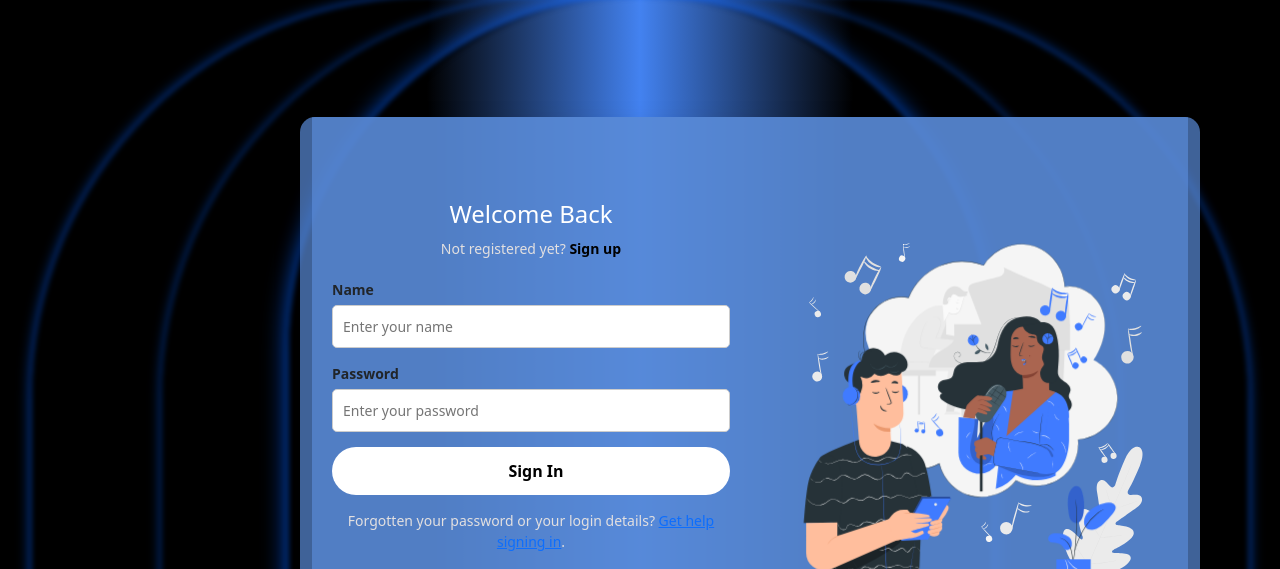
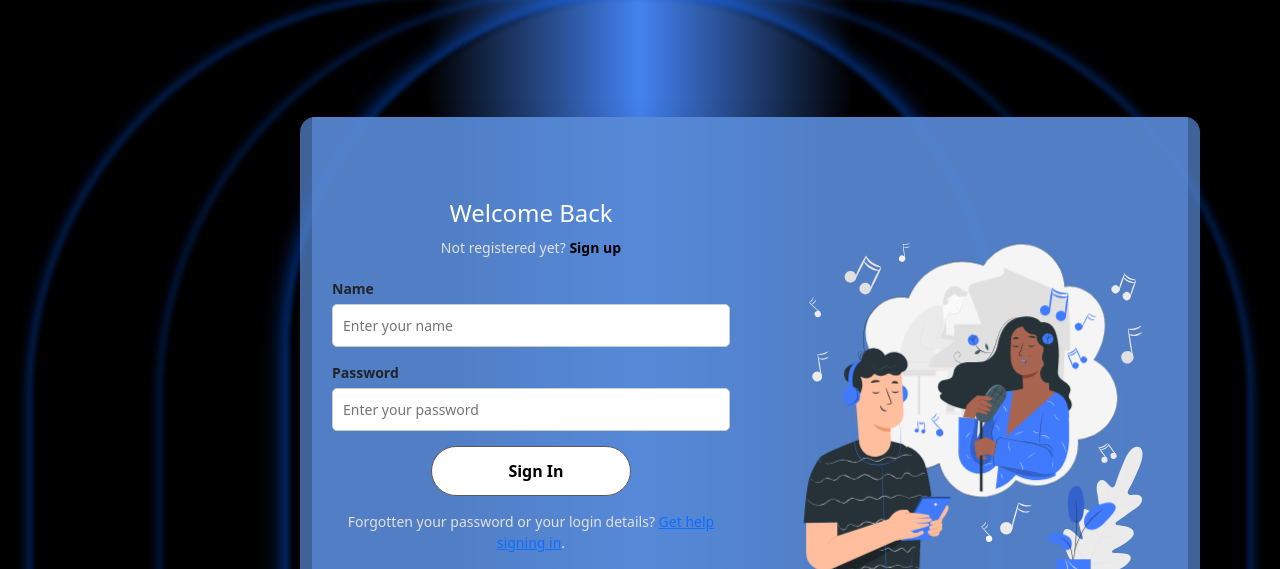
Before and after one commit to BMAsekunowo/Quiverr, a plain HTML site: page public/getstarted.html in a window 1280 px wide. Shown: the part 83-652 px from the top of the page. Drawn offline with nearby package versions, Linux system fonts and the light colour scheme.

Commit message:
new commit --indexpage

```diff
--- a/public/css/signup.css
+++ b/public/css/signup.css
@@ -298,17 +298,18 @@
 }
 
 .submit-btn {
-    width: 100%;
-    background: #fff;
+    width: 200px;
+    height: 50px;
+    margin: 10px auto;
+    background-color: #fff;
     color: #000;
-    border: none;
-    padding: 12px;
-    font-size: 16px;
+    border: 1px solid #5a5858;
+    display: flex;
+    justify-content: center;
+    align-items: center;
+    border-radius: 800px;
     font-weight: bold;
-    border: #5a5858;
-    border-radius: 800px;
     cursor: pointer;
-    transition: background 0.3s;
 }
 
 .submit-btn:before {
--- a/public/css/style.css
+++ b/public/css/style.css
@@ -232,7 +232,7 @@
     height: 88%;
     background-color: transparent;
     color: #fff;
-    top: 80px;
+    top: 120px;
     display: flex;
     flex-direction: column;
     justify-content: center;
```
Also changed, not shown: public/index.html (+1 -1 lines).
